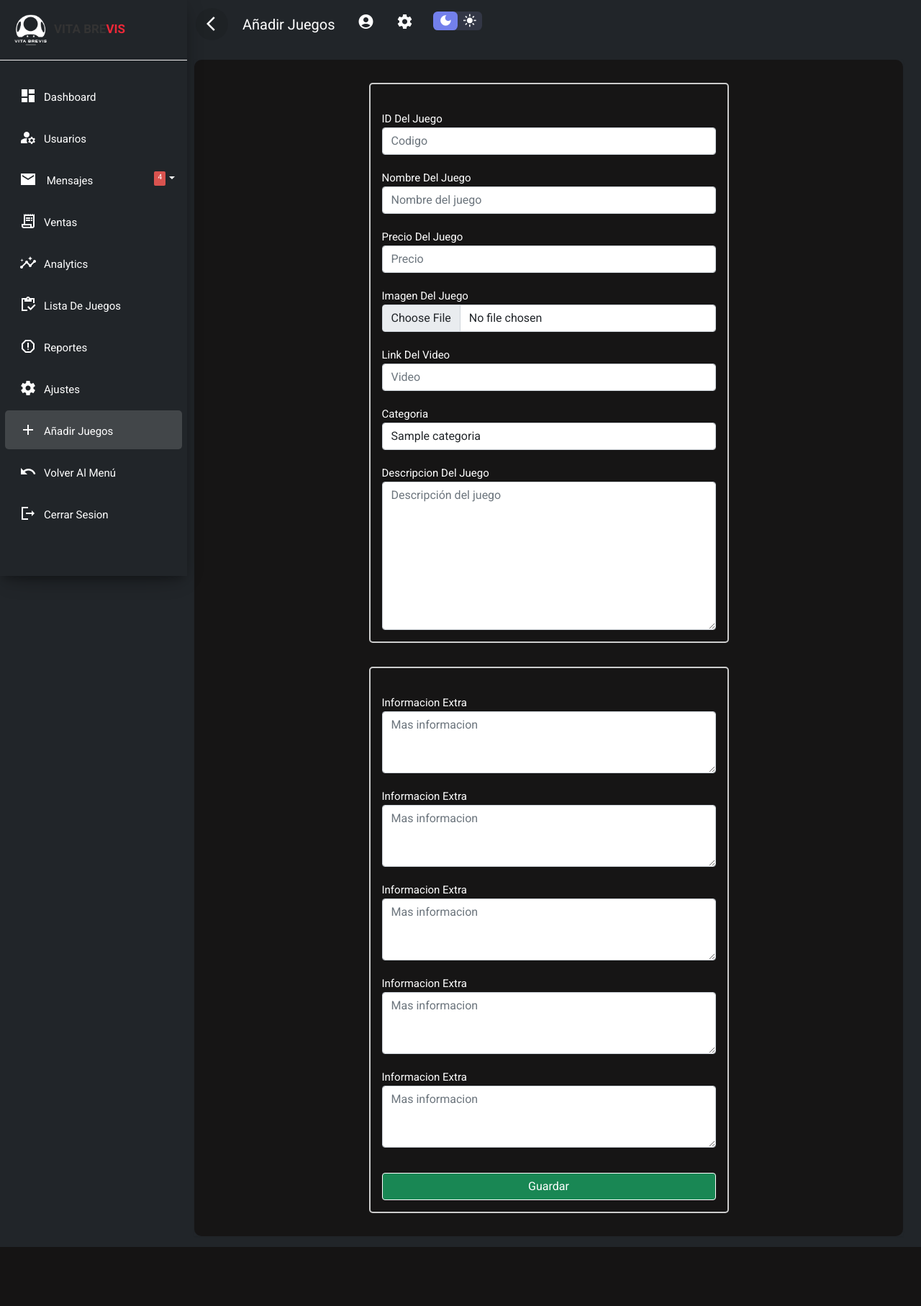
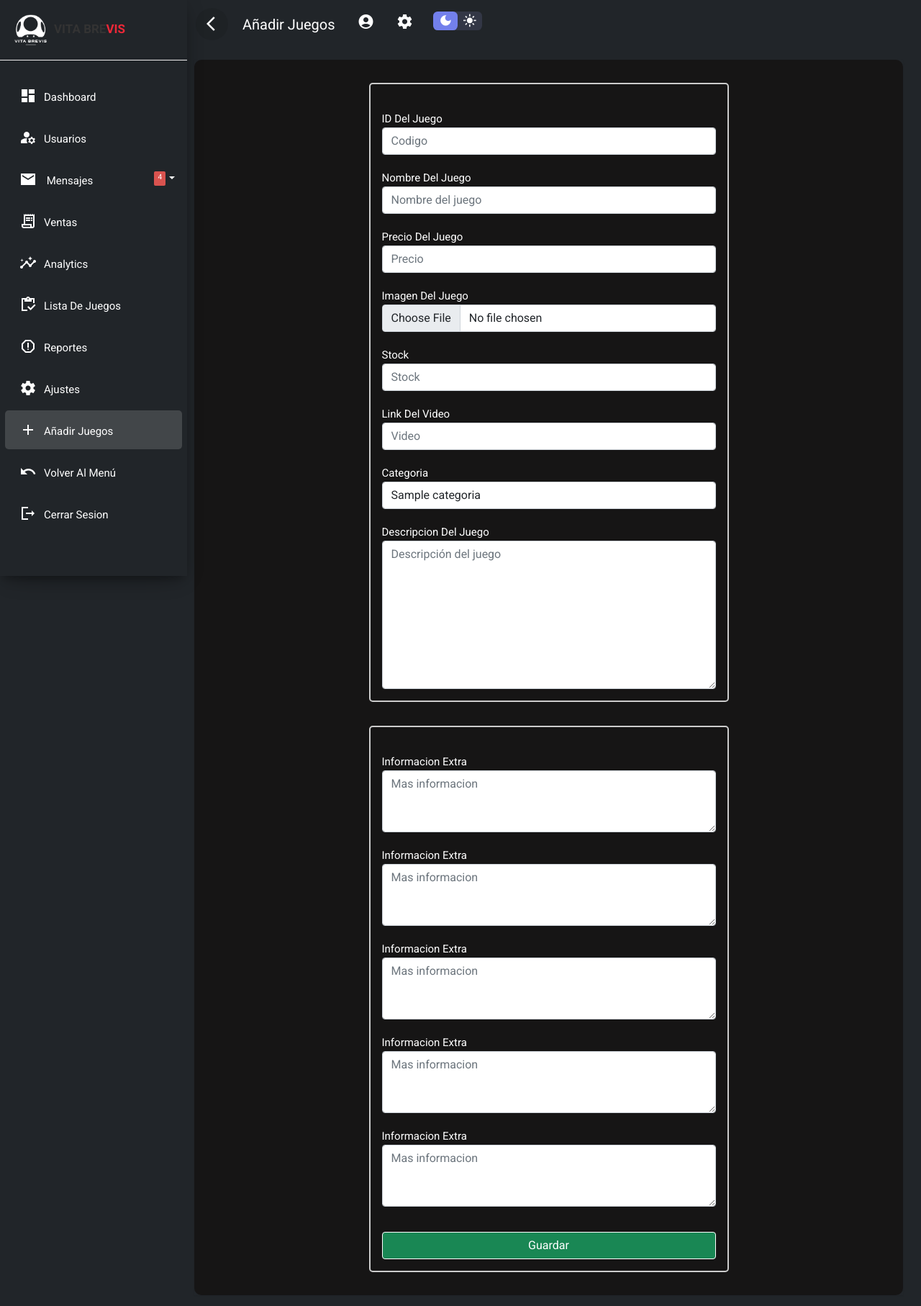
Before and after one commit to ManuDuoc/ProyectoVitaBrevis, a Django app: page /anadirjuego in a window 1280 px wide. Shown: the whole page at 72% size. Before the commit the page ends 1732 px from the top, so only its background shows below. Run offline with Django 4.2, Linux system fonts and the light colour scheme; tables that the repository leaves empty hold one stand-in row (values such as "Sample post"); parts of the project's set-up code (start-up, migrations or seed data) failed here and were passed over; some libraries are stand-ins or nearby versions; some web fonts are replaced.

Commit message:
1.1.0
Co-Authored-By: Aaron Perez <101334505+UaaronC@users.noreply.github.com>

```diff
--- a/VitaBrevis/core/models.py
+++ b/VitaBrevis/core/models.py
@@ -25,6 +25,7 @@ class Juego(models.Model):
     masInfo5 = models.TextField(verbose_name = 'Mas Informacion del Juego 5')
     categoria = models.ForeignKey(Categoria,on_delete=models.CASCADE)
 
+
     def __str__(self):
         return self.nombreJuego
 
@@ -35,6 +36,7 @@ class Producto(models.Model):
     video = models.CharField(max_length=150,null=True)
     foto = models.ImageField(upload_to="juegos", null= True)
     descripcion = models.TextField(null=True)
+    stock = models.PositiveSmallIntegerField(null=True)
     masInfo1 = models.TextField(blank=True,null=True,verbose_name = 'Mas Informacion del Juego 1')
     masInfo2 = models.TextField(blank=True,null=True,verbose_name = 'Mas Informacion del Juego 2')
     masInfo3 = models.TextField(blank=True,null=True,verbose_name = 'Mas Informacion del Juego 3')
--- a/VitaBrevis/core/templates/core/anadirjuego.html
+++ b/VitaBrevis/core/templates/core/anadirjuego.html
@@ -70,7 +70,12 @@
 
                 <div class="form-group">
                     <p class="p">Imagen del Juego</p>
-                    <input type="file" id="file" name="file" class="form-control">
+                    <input type="file" id="file" name="file" class="form-control" required>
+                </div>
+
+                <div class="form-group">
+                    <p class="p">stock</p>
+                    <input type="number" id="txtStock" name="txtStock" class="form-control" placeholder="Stock" min="1" max="900" value="" required>
                 </div>
 
                 <div class="form-group">
--- a/VitaBrevis/core/templates/core/edicionJuegos.html
+++ b/VitaBrevis/core/templates/core/edicionJuegos.html
@@ -74,6 +74,11 @@
                 </div>
 
                 <div class="form-group">
+                    <p class="p">stock</p>
+                    <input type="number" id="txtStock" name="txtStock" value="{{produc.stock}}" class="form-control" placeholder="Precio" min="1" max="900" value="" required>
+                </div>
+
+                <div class="form-group">
                     <p class="p">Link del Video</p>
                     <input type="text" id="txtVideo" name="txtVideo" value="{{produc.video}}" class="form-control" placeholder="Video">
                 </div>
--- a/VitaBrevis/core/views.py
+++ b/VitaBrevis/core/views.py
@@ -50,6 +50,7 @@ def registrarjuego(request):
     nombre = request.POST['txtNombre']
     precio = request.POST['txtPrecio']
     categoria_m = request.POST['categoria']
+    stock = request.POST['txtStock']
     f = request.FILES['file']
     video = request.POST['txtVideo']
     descripcion = request.POST['txtDescripcion']
@@ -60,7 +61,7 @@ def registrarjuego(request):
     masInfo5 = request.POST['txtMasInfo5']
     categoria_c = Categoria.objects.get(codigo = categoria_m)
 
-    Producto.objects.create(codigo=codigo, nombre=nombre, precio=precio, categoria=categoria_c, foto=f, video=video, descripcion=descripcion, masInfo1=masInfo1, masInfo2=masInfo2, masInfo3=masInfo3, masInfo4=masInfo4, masInfo5=masInfo5)
+    Producto.objects.create(codigo=codigo, nombre=nombre, precio=precio, categoria=categoria_c, stock=stock, foto=f, video=video, descripcion=descripcion, masInfo1=masInfo1, masInfo2=masInfo2, masInfo3=masInfo3, masInfo4=masInfo4, masInfo5=masInfo5)
     messages.success(request,'Juego Registrado')
     return redirect('listajuegos')
 
@@ -83,6 +84,7 @@ def editarjuego(request):
     codigo = request.POST['txtCodigo']
     nombre = request.POST['txtNombre']
     precio = request.POST['txtPrecio']
+    stock = request.POST['txtStock']
     categoria_m = request.POST['categoria']
     video = request.POST['txtVideo']
     descripcion = request.POST['txtDescripcion']
@@ -100,6 +102,7 @@ def editarjuego(request):
     produc.codigo = codigo
     produc.nombre = nombre
     produc.precio = precio
+    produc.stock = stock
     produc.video = video
     produc.descripcion = descripcion
     produc.masInfo1 = masInfo1
```
